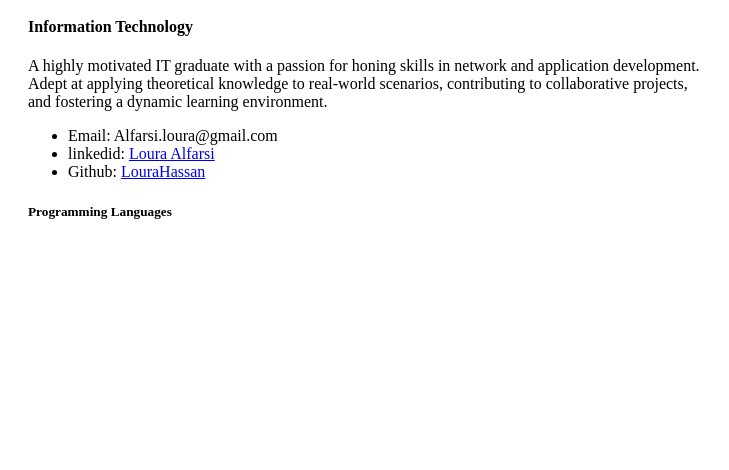
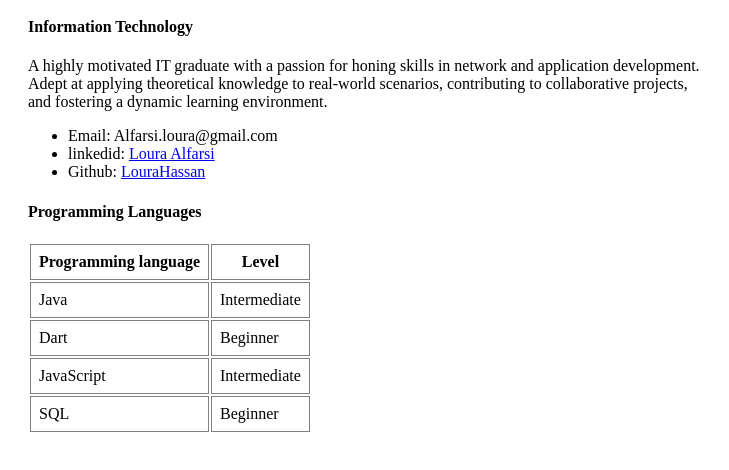
Before and after one commit to LouraHassan/CV-Project, a plain HTML site: page index.html in a window 1280 px wide. Shown: the part 232-702 px from the top of the page, without its empty margins (0-729 px from the left). Drawn offline with Linux system fonts and the light colour scheme.

Commit message:
programming languages table added

```diff
--- a/index.html
+++ b/index.html
@@ -6,6 +6,13 @@
     <title>My-CV</title>
 </head>
 <body style="padding: 20px;">
+
+    <style>
+        th,td{
+            border: 1px solid gray;
+            padding: 8px;
+        }
+    </style>
     <img src="https://encrypted-tbn0.gstatic.com/images?q=tbn:ANd9GcS9UPSnSMoN3AHPpBU2m4qqXRvX-rIDa-TsFXT68oEdGdlwumKyDnc4Vq2ZE4hAbD0w090&usqp=CAU" alt="profile picture" width="150px" height="150px">
 
 <h2>Loura Alfarsi</h2>
@@ -22,8 +29,27 @@
         <li>Github: <a href="https://github.com/LouraHassan">LouraHassan</a></li>
     </ul>
 
-    <h5>Programming Languages</h5>
-
+    <h4>Programming Languages</h4>
+<table>
+<th>Programming language</th>
+<th>Level</th>
+<tr>
+    <td>Java</td>
+    <td>Intermediate</td>
+</tr>
+<tr>
+    <td>Dart</td>
+    <td>Beginner</td>
+</tr>
+<tr>
+    <td>JavaScript</td>
+    <td>Intermediate</td>
+</tr>
+<tr>
+    <td>SQL</td>
+    <td>Beginner</td>
+</tr>
+</table>
 
 </body>
 </html>
```
